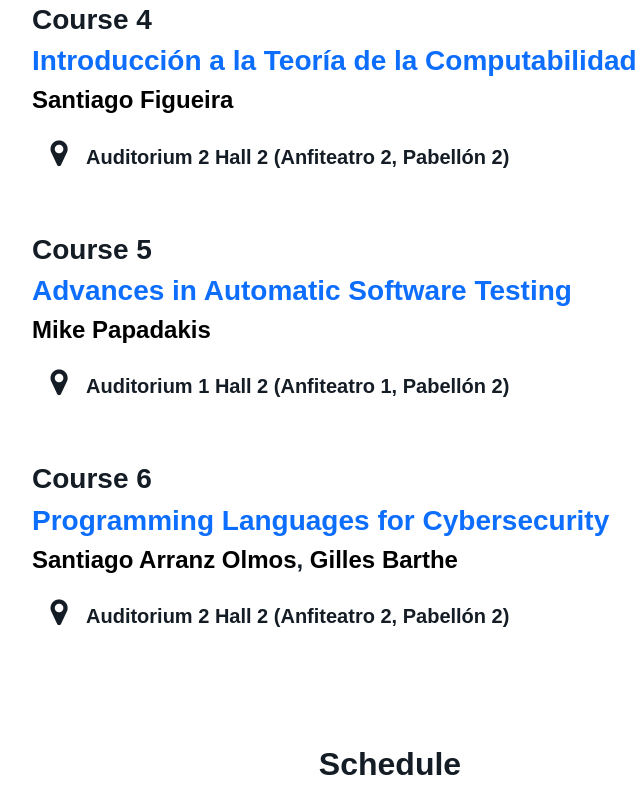
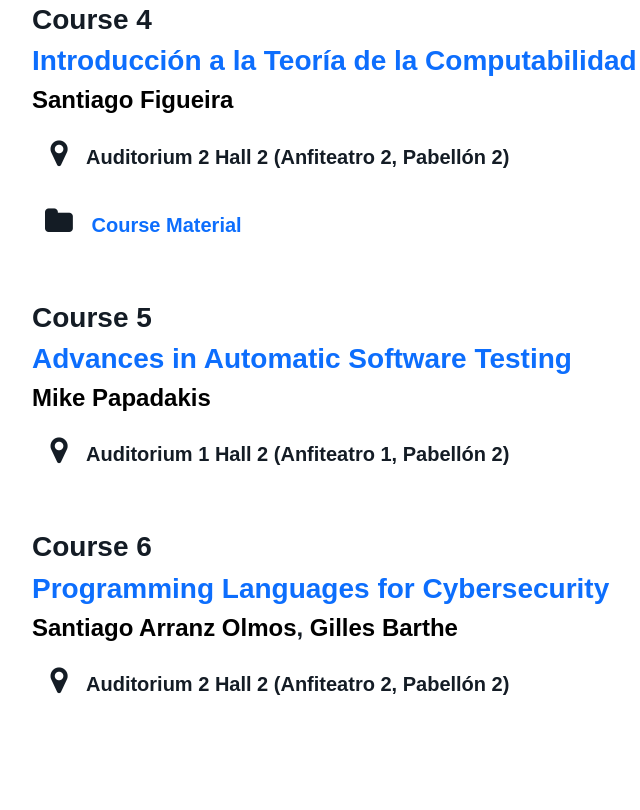
Before and after one commit to cesarcorne/rio2025, a plain HTML site: page index.html in a window 1280 px wide. Shown: the part 2772-3582 px from the top of the page, without its empty margins (250-890 px from the left). Drawn offline with nearby package versions, Linux system fonts and the light colour scheme.

Commit message:
Add Introducción a la teoria de la computabilidad course material

```diff
--- a/index.html
+++ b/index.html
@@ -323,6 +323,9 @@
                 <h3><a href="#" onclick="toggleContent('curso4'); return false;">Introducción a la Teoría de la Computabilidad</a></h3>
 				<h4><a href="#" style="color: black" onclick="toggleContent('short-bio4'); return false;">Santiago Figueira</a></h4>
                 <h5><i class="fa fa-map-marker"></i>Auditorium 2 Hall 2 (Anfiteatro 2, Pabellón 2)</h5>
+				<h5><i class="fa fa-folder"></i>
+					<a href="https://drive.google.com/drive/folders/1-Vt0T7_xyNHZk0HMfcFkesY_0eZdRIQk" target="_blank">Course Material</a>
+				</h5>
 				<div id="short-bio4" class="description">
 					<strong>
 						<p>
```
